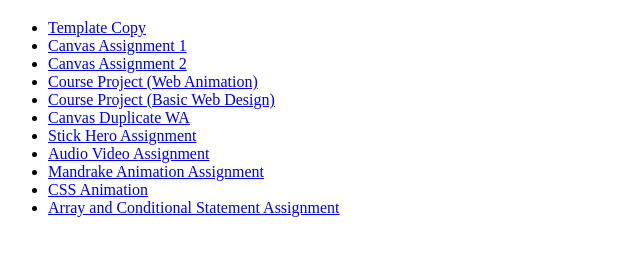
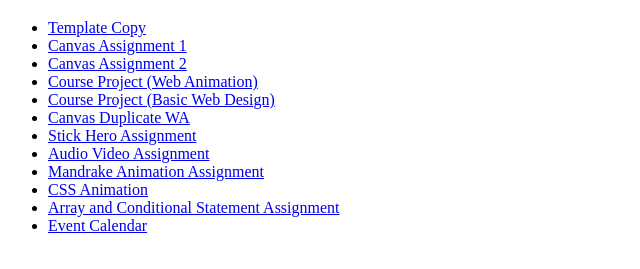
Before and after one commit to Razor-Fan/AnthonyMagadanCSProjects, a plain HTML site: page index.html in a window 1280 px wide. Shown: the part 61-330 px from the top of the page, without its empty margins (0-640 px from the left). Drawn offline with Linux system fonts and the light colour scheme.

Commit message:
Update index.html

```diff
--- a/index.html
+++ b/index.html
@@ -21,6 +21,7 @@
         <li><a href="Sprite_AnimationWA/mandrake.htm">Mandrake Animation Assignment</a></li>
         <li><a href="CSS_AnimationWA/index.html">CSS Animation</a></li>
         <li><a href="Array_CondStatementsWA/array.html">Array and Conditional Statement Assignment</a></li>
+        <li><a href="Event_CalendarWA/lht_sept.html">Event Calendar</a></li>
     </ul>
 </body>
 
```
